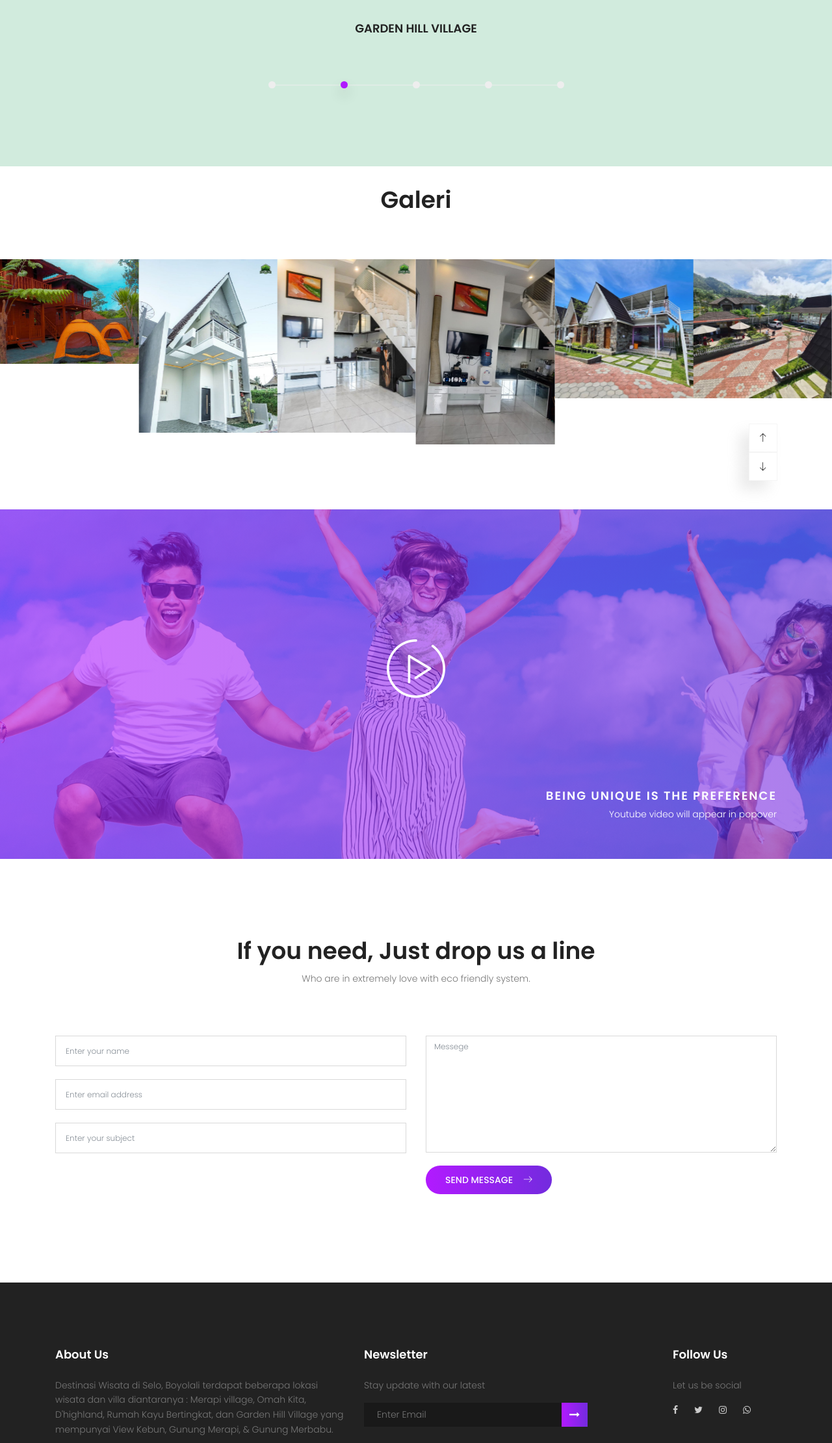
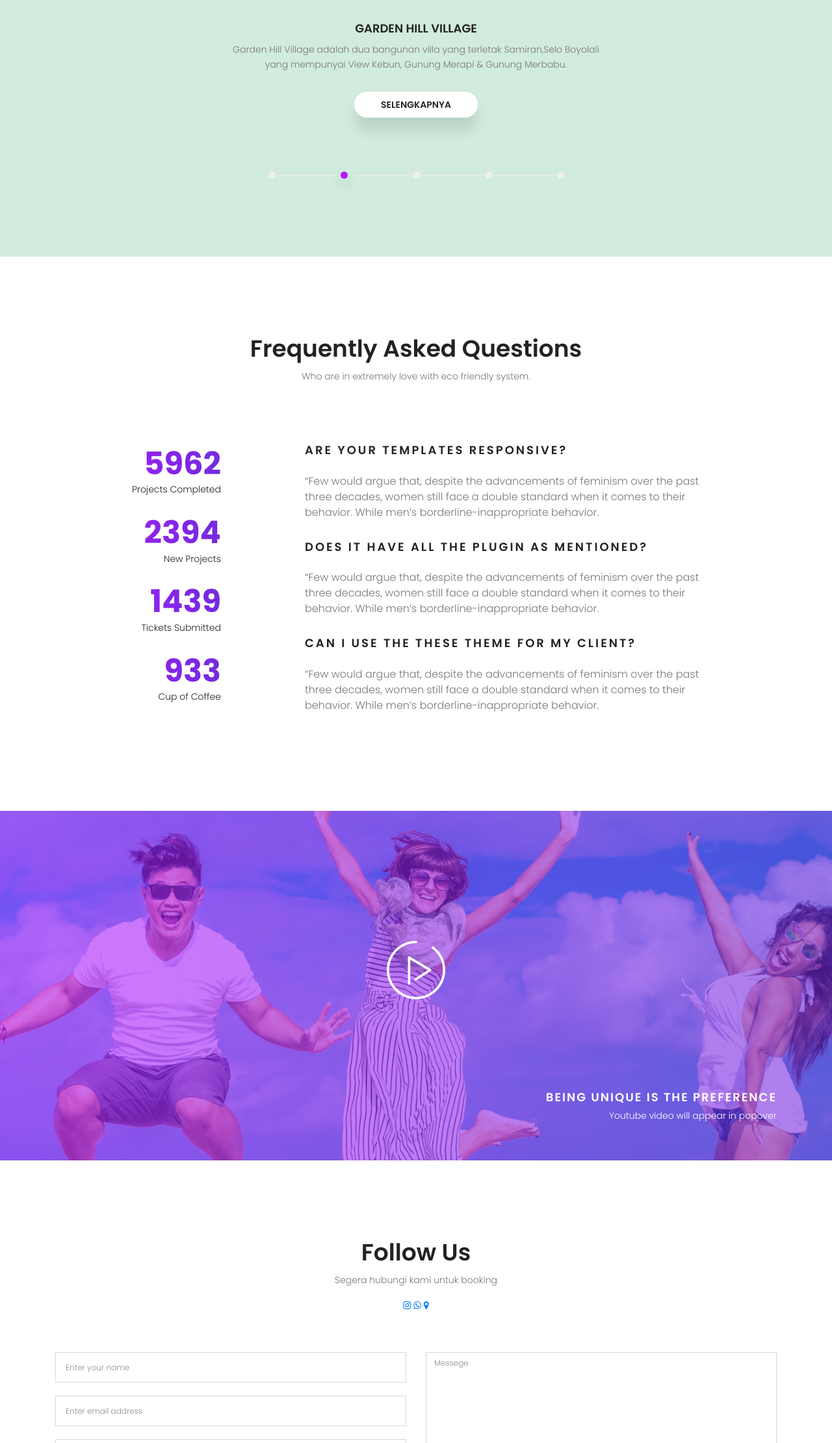
Before and after one commit to Ramawow/Wisata-Selo, a plain HTML site: page index.html in a window 1280 px wide. Shown: the part 1644-3865 px from the top of the page at 65% size. Drawn offline with nearby package versions, Linux system fonts and the light colour scheme; files that its build step writes are made by us from their sources.

Commit message:
edit home

```diff
--- a/index.html
+++ b/index.html
@@ -61,7 +61,7 @@
 									Wisata Lainnya
 								</a>
 								<div class="dropdown-menu">
-									<a class="dropdown-item" href="merapivillage.html">MerapiVillage</a>
+									<a class="dropdown-item" href="merapivillage.html">Merapi Village</a>
 									<a class="dropdown-item" href="omahkita.html">Omah Kita</a>
 									<a class="dropdown-item" href="gardenhillvillage.html">Garden Hill Village</a>
 									<a class="dropdown-item" href="d'highland.html">D'highland</a>
@@ -237,53 +237,53 @@
 						<img class="img-fluid" src="img/HalDpnmrp.png" alt="" style=" width:720px; height: 500px;">
 						<div class="caption text-center mt-20">
 							<h6 class="text-uppercase">Merapi Village</h6>
-							<!-- <p>Merapi Village adalah Bangunan villa 3 lantai yang terletak
+							<p>Merapi Village adalah Bangunan villa 3 lantai yang terletak
 								Samiran,Selo Boyolali<br>
 								yang mempunyai View Gunung Merapi & Gunung Merbabu.</p>
-							<a href="merapivillage.html" class="text-uppercase header-btn">Selengkapnya</a> -->
+							<a href="merapivillage.html" class="text-uppercase header-btn">Selengkapnya</a>
 						</div>
 					</div>
 					<div class="item">
 						<img class="img-fluid" src="img/HalDpnG.jpg" alt="" style=" width:720px; height: 500px;">
 						<div class="caption text-center mt-20">
 							<h6 class="text-uppercase">Garden Hill Village</h6>
-							<!-- <p>Garden Hill Village adalah dua bangunan villa yang terletak
+							<p>Garden Hill Village adalah dua bangunan villa yang terletak
 								Samiran,Selo Boyolali<br>
 								yang mempunyai View Kebun, Gunung Merapi & Gunung Merbabu.</p>
-							<a href="gardenhillvillage.html" class="text-uppercase header-btn">Selengkapnya</a> -->
+							<a href="gardenhillvillage.html" class="text-uppercase header-btn">Selengkapnya</a>
 						</div>
 					</div>
 					<div class="item">
 						<img class="img-fluid" src="img/haldpnomh.jpg" alt="" style=" width:720px; height: 500px;">
 						<div class="caption text-center mt-20">
 							<h6 class="text-uppercase">Omah Kita</h6>
-							<!-- <p>Villa dan kopi omah kita adalah tempat yang menyediakan penginapan dan
+							<p>Villa dan kopi omah kita adalah tempat yang menyediakan penginapan dan
 								resto dengan pelayanan prima, terletak
 								Samiran,Selo Boyolali<br>
 								yang mempunyai View Gunung Merapi & Gunung Merbabu di lereng Selo.</p>
-							<a href="omahkita.html" class="text-uppercase header-btn">Selengkapnya</a> -->
+							<a href="omahkita.html" class="text-uppercase header-btn">Selengkapnya</a>
 						</div>
 					</div>
 					<div class="item">
 						<img class="img-fluid" src="img/haldepanland.jpg" alt="" style=" width:720px; height: 500px;">
 						<div class="caption text-center mt-20">
 							<h6 class="text-uppercase">D'highland</h6>
-							<!-- <p>D'highland adalah 2 bangunan Glamping tempat yang menyediakan
+							<p>D'highland adalah 2 bangunan Glamping tempat yang menyediakan
 								penginapan, terletak
 								Samiran,Selo Boyolali<br>
 								yang mempunyai View seperti di kebun atau alam.</p>
-							<a href="d'highland.html" class="text-uppercase header-btn">Selengkapnya</a> -->
+							<a href="d'highland.html" class="text-uppercase header-btn">Selengkapnya</a>
 						</div>
 					</div>
 					<div class="item">
 						<img class="img-fluid" src="img/halrmhkayu.jpg" alt="" style=" width:720px; height: 500px;">
 						<div class="caption text-center mt-20">
 							<h6 class="text-uppercase">Rumah Kayu Bertingkat</h6>
-							<!-- <p>Rumah kayu adalah 2 bangunan kayu bertingkat tempat yang menyediakan
+							<p>Rumah kayu adalah 2 bangunan kayu bertingkat tempat yang menyediakan
 								penginapan dan satu area dengan D'highland, terletak
 								Samiran,Selo Boyolali<br>
 								yang mempunyai View seperti di kebun atau alam.</p>
-							<a href="rumahkayu.html" class="text-uppercase header-btn">Selengkapnya</a> -->
+							<a href="rumahkayu.html" class="text-uppercase header-btn">Selengkapnya</a>
 						</div>
 					</div>
 				</div>
@@ -384,7 +384,7 @@
 
 
 	<!-- Start gallery Area -->
-	<section class="gallery-area" id="gallery">
+	<!-- <section class="gallery-area" id="gallery">
 		<div class="container-fluid" style="padding-bottom: 100px;">
 			<div class="row d-flex justify-content-center">
 				<div class="menu-content pb-60 col-lg-8">
@@ -476,12 +476,12 @@
 				</div>
 			</div>
 		</div>
-	</section>
+	</section> -->
 	<!-- End gallery Area -->
 
 
 	<!-- Start faq Area -->
-	<!-- <section class="faq-area section-gap" id="faq">
+	<section class="faq-area section-gap" id="faq">
 		<div class="container">
 			<div class="row d-flex justify-content-center">
 				<div class="menu-content pb-60 col-lg-8">
@@ -544,7 +544,7 @@
 				</div>
 			</div>
 		</div>
-	</section> -->
+	</section>
 	<!-- End faq Area -->
 
 
@@ -582,9 +582,23 @@
 			<div class="row d-flex justify-content-center">
 				<div class="menu-content pb-60 col-lg-8">
 					<div class="title text-center">
-						<h1 class="mb-10">If you need, Just drop us a line</h1>
-						<p>Who are in extremely love with eco friendly system.</p>
+						<h1 class="mb-10">Follow Us</h1>
+						<p>Segera hubungi kami untuk booking</p>
 					</div>
+					<div class="logo text-center">
+
+						<a href="https://www.instagram.com/muhammadramadhantaufiq/" target="blank">
+							<i class="fa fa-instagram"></i>
+						</a>
+						<a href="https://wa.me/6287834703233" target="_blank" class="socials m-l-20 m-r-20">
+							<i class="fa fa-whatsapp"></i><span></span>
+						</a>
+						<a href="https://www.google.com/maps/@-7.608556,110.582278,16z?hl=id" target="_blank"
+							class="socials m-l-20 m-r-20">
+							<i class="fa fa-map-marker"></i><span></span>
+						</a>
+					</div>
+
 				</div>
 			</div>
 			<form class="form-area " id="myForm" action="mail.php" method="post" class="contact-form text-right">
```
Also changed, not shown: d'highland.html (+1 -1 lines), gardenhillvillage.html (+1 -1 lines), merapivillage.html (+1 -1 lines), omahkita.html (+1 -1 lines), rumahkayu.html (+1 -1 lines).
